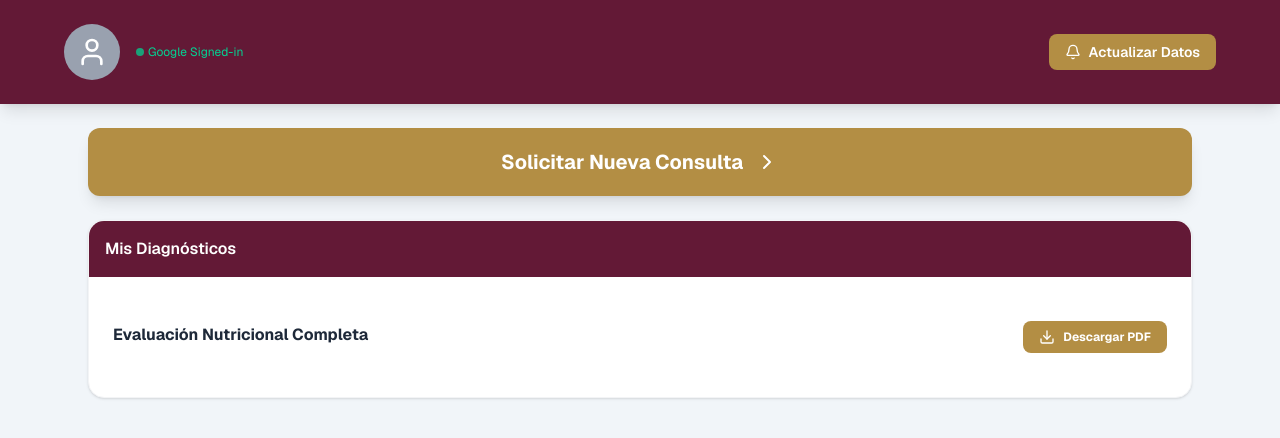
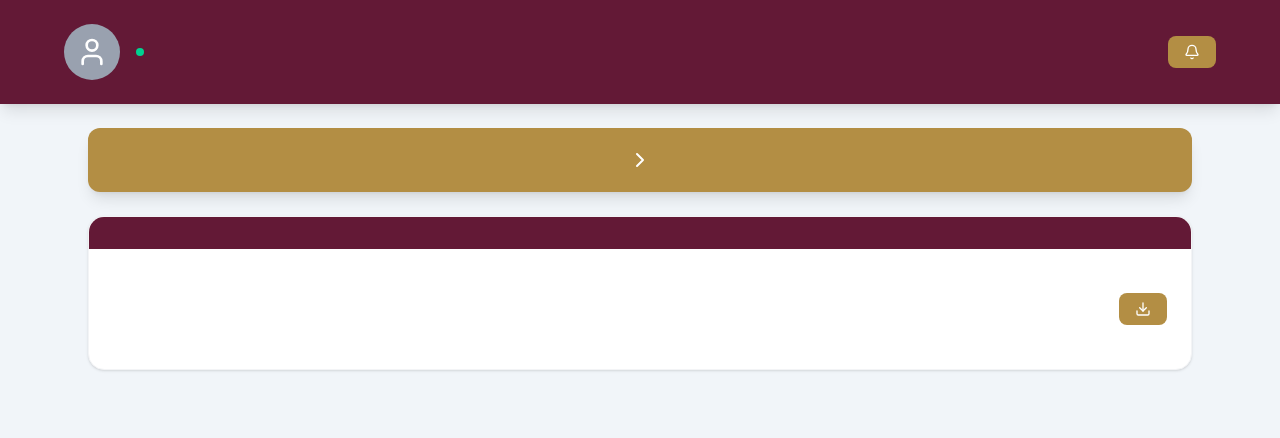
Before and after one commit to Yosselinsanchez-gif/nutri-calpulalpan, a Next.js app: page / in a window 1280 px wide. Shown: the top 438 px of the page. Built offline with nearby package versions, Linux system fonts and the light colour scheme.

Commit message:
Refactor page.tsx by removing comments and imports

```diff
--- a/app/page.tsx
+++ b/app/page.tsx
@@ -1,10 +1,9 @@
 "use client";
 
-import { User, Bell, Download, ChevronRight, Clock } from 'lucide-react';
+import { User, Bell, Download, ChevronRight } from 'lucide-react';
 
 export default function Home() {
 
-  // Función para imprimir/guardar PDF
   const handleDownload = () => {
     window.print();
   };
@@ -20,7 +19,7 @@ export default function Home() {
         }
       `}</style>
 
-      {/* HEADER / PERFIL */}
+      {/* HEADER */}
       <header className="bg-[#631936] text-white p-6 shadow-lg">
         <div className="max-w-6xl mx-auto flex justify-between items-center">
 
@@ -31,18 +30,19 @@ export default function Home() {
 
             <div>
               <h1 className="text-xl md:text-2xl font-bold">
-
+                {/* Nombre del usuario */}
               </h1>
 
               <p className="text-xs text-emerald-400 flex items-center gap-1">
                 <span className="w-2 h-2 bg-emerald-400 rounded-full animate-pulse"></span>
-                Google Signed-in
+                {/* Estado de sesión */}
               </p>
             </div>
           </div>
 
           <button className="no-print bg-[#b38e44] hover:bg-[#967738] text-white px-4 py-2 rounded-lg text-sm font-semibold flex items-center gap-2">
-            <Bell size={16} /> Actualizar Datos
+            <Bell size={16} />
+            {/* Botón actualizar */}
           </button>
 
         </div>
@@ -52,14 +52,15 @@ export default function Home() {
 
         {/* BOTÓN PRINCIPAL */}
         <button className="no-print w-full bg-[#b38e44] hover:bg-[#967738] text-white p-5 rounded-xl font-bold text-xl flex items-center justify-center gap-3 shadow-lg transition-all active:scale-[0.98]">
-          Solicitar Nueva Consulta <ChevronRight size={24} />
+          {/* Acción principal */}
+          <ChevronRight size={24} />
         </button>
 
         {/* SECCIÓN DE DIAGNÓSTICOS */}
         <section className="bg-white rounded-2xl shadow-sm border border-gray-100 overflow-hidden">
 
           <div className="bg-[#631936] p-4 text-white font-semibold">
-            Mis Diagnósticos
+            {/* Título de sección */}
           </div>
 
           <div className="p-6 divide-y divide-gray-100">
@@ -68,15 +69,15 @@ export default function Home() {
 
               <div>
                 <h4 className="font-bold text-gray-800">
-                  Evaluación Nutricional Completa
+                  {/* Título diagnóstico */}
                 </h4>
 
                 <p className="text-sm text-gray-500 italic">
-
+                  {/* Nombre del doctor */}
                 </p>
 
                 <p className="text-[11px] text-gray-400 mt-1">
-
+                  {/* Fecha */}
                 </p>
               </div>
 
@@ -84,7 +85,8 @@ export default function Home() {
                 onClick={handleDownload}
                 className="no-print bg-[#b38e44] text-white px-4 py-2 rounded-lg flex items-center gap-2 text-xs font-bold"
               >
-                <Download size={16} /> Descargar PDF
+                <Download size={16} />
+                {/* Descargar PDF */}
               </button>
 
             </div>
```
